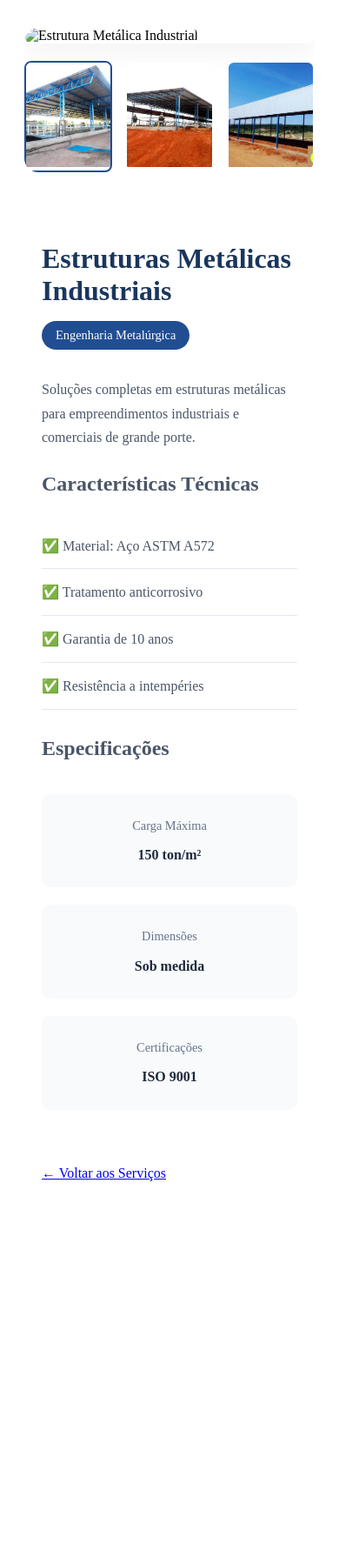
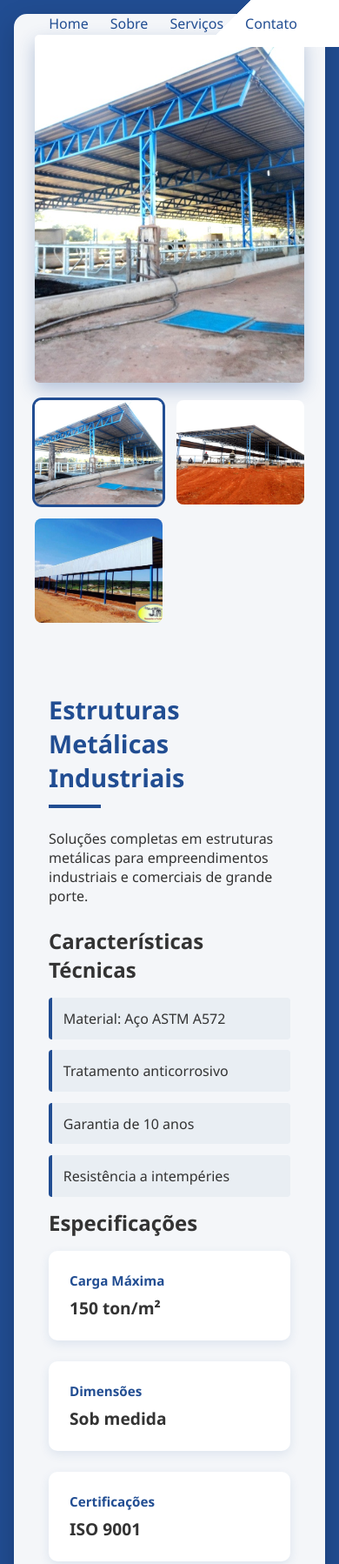
Before and after one commit to KevinARCamargo/TesteSites, a plain HTML site: page paginas/estruturasMetalicas.html in a window 390 px wide. Shown: the top 1798 px of the page at 87% size. Before the commit the page ends 1410 px from the top, so only its background shows below. Drawn offline with Linux system fonts and the light colour scheme.

Commit message:
Add files via upload

```diff
--- a/css/paginas.css
+++ b/css/paginas.css
@@ -1,207 +1,273 @@
-/* Estilos da Página de Produto */
-.product-container {
-    max-width: 1200px;
-    margin: 4rem auto;
-    padding: 0 20px;
-    display: grid;
-    gap: 40px;
-    grid-template-columns: 1fr 1fr;
+/* CSS DA PÁGINA DE PRODUTO - VERSÃO APRIMORADA */
+/* Mantendo a identidade visual do site principal */
+
+/* Herdando estilos principais */
+@import url('../css/style.css'); /* Ajuste o caminho conforme necessário */
+
+/* Configuração Específica da Página */
+body {
+    background: #214D92;
 }
 
-.product-gallery {
+header {
+    background: linear-gradient(135deg, rgba(255, 255, 255, 0) 65%, white 50%);
+    position: fixed;
+    top: 0px;
+    width: 100%;
+    z-index: 1000;
+}
+
+nav {
+    display: flex;
+    justify-content: flex-end;
+    align-items: center;
+    padding: 1rem 3rem;
+}
+
+nav ul {
+    list-style: none;
+    display: flex;
+    gap: 25px;
+    margin: 0;
+    padding: 0;
+}
+
+nav ul li {
+    display: inline;
+}
+
+nav ul li a {
+    color: #214D92;
+    text-decoration: none;
+    font-weight: 500;
+    font-size: 1rem;
+    transition: color 0.3s ease;
+}
+
+nav ul li a:hover {
+    color: #5387EC;
+}
+
+/* Layout do Container Principal */
+.product-container {
+    display: grid;
+    grid-template-columns: 1fr 1fr;
+    gap: 4rem;
+    padding: 4rem;
+    align-items: start;
+    max-width: 1300px;
+    margin: 15vh 5vw;
+    background: rgba(255, 255, 255, 0.95);
+    border-radius: 5px;
+    box-shadow: 0 10px 30px rgba(0, 0, 0, 0.2);
     position: relative;
-    border-radius: 16px;
     overflow: hidden;
 }
 
+/* Container da Galeria */
+.gallery-container {
+    position: sticky;
+    top: 120px;
+    display: flex;
+    flex-direction: column;
+    gap: 1.5rem;
+}
+
+/* Galeria de Imagens */
 .main-image {
-    background: #fff;
-    border-radius: 16px;
-    box-shadow: 0 6px 30px rgba(0, 0, 0, 0.08);
-    cursor: zoom-in;
+    height: 400px;
+    border-radius: 5px;
+    overflow: hidden;
+    background: #f5f5f5;
+    box-shadow: 0 8px 20px rgba(33, 77, 146, 0.3);
+    transition: transform 0.3s ease;
+    margin-bottom: 20px;
+}
+
+.main-image:hover {
+    transform: translateY(-5px);
 }
 
 .main-image img {
     width: 100%;
-    height: 500px;
+    height: 100%;
     object-fit: cover;
-    border-radius: 16px;
     transition: transform 0.3s ease;
-}
-
-.main-image:hover img {
-    transform: scale(1.02);
 }
 
 .thumbnails {
     display: grid;
     grid-template-columns: repeat(3, 1fr);
-    gap: 15px;
-    margin-top: 20px;
+    gap: 1rem;
 }
 
 .thumbnail {
+    height: 120px;
     border-radius: 8px;
     overflow: hidden;
     cursor: pointer;
     transition: all 0.3s ease;
-    border: 2px solid transparent;
-}
-
-.thumbnail.active {
-    border-color: #214D92;
+    position: relative;
 }
 
 .thumbnail img {
     width: 100%;
-    height: 120px;
+    height: 100%;
     object-fit: cover;
 }
 
+.thumbnail.active {
+    box-shadow: 0 0 0 3px #214D92;
+}
+
+.thumbnail:hover {
+    transform: scale(1.05);
+    box-shadow: 0 4px 15px rgba(33, 77, 146, 0.2);
+}
+
+/* Detalhes do Produto */
 .product-details {
-    padding: 20px;
+    padding: 1rem;
+    position: sticky;
+    top: 120px;
+    height: fit-content;
 }
 
 .product-details h1 {
-    font-size: 2.5rem;
-    color: #1a365d;
+    font-size: 2.8rem;
+    color: #214D92;
+    margin-bottom: 1.5rem;
+    position: relative;
+    padding-bottom: 1rem;
+}
+
+.product-details h1::after {
+    content: '';
+    position: absolute;
+    bottom: 0;
+    left: 0;
+    width: 60px;
+    height: 4px;
+    background: #214D92;
+}
+
+.product-description p {
+    margin-bottom: 1.5rem;
+}
+
+.product-description h2 {
     margin-bottom: 1rem;
 }
 
-.product-meta {
+.features-list li {
+    padding: 0.8rem;
+    background: rgba(33, 77, 146, 0.05);
+    margin-bottom: 0.8rem;
+    border-left: 4px solid #214D92;
+    border-radius: 4px;
     display: flex;
-    justify-content: space-between;
     align-items: center;
-    margin-bottom: 2rem;
-}
-
-.product-category {
-    background: #214D92;
-    color: white;
-    padding: 0.5rem 1rem;
-    border-radius: 20px;
-    font-size: 0.9rem;
-}
-
-.rating {
-    color: #f59e0b;
-    font-size: 1.2rem;
-}
-
-.product-description {
-    line-height: 1.7;
-    color: #4a5568;
-}
-
-.features-list {
-    list-style: none;
-    padding: 0;
-    margin: 1.5rem 0;
-}
-
-.features-list li {
-    padding: 0.8rem 0;
-    border-bottom: 1px solid #e2e8f0;
+    gap: 0.8rem;
 }
 
 .specs-grid {
     display: grid;
-    grid-template-columns: repeat(auto-fit, minmax(150px, 1fr));
-    gap: 20px;
-    margin: 2rem 0;
+    grid-template-columns: repeat(auto-fit, minmax(180px, 1fr));
+    gap: 1.5rem;
+    margin: 1rem 0;
 }
 
 .spec-item {
-    text-align: center;
+    background: white;
     padding: 1.5rem;
-    background: #f8fafc;
     border-radius: 10px;
+    box-shadow: 0 4px 12px rgba(33, 77, 146, 0.1);
+    transition: transform 0.3s ease;
+}
+
+.spec-item:hover {
+    transform: translateY(-5px);
 }
 
 .spec-title {
+    color: #214D92;
+    font-weight: 600;
+    font-size: 0.95rem;
     display: block;
-    color: #64748b;
-    font-size: 0.9rem;
     margin-bottom: 0.5rem;
 }
 
 .spec-value {
-    font-weight: 600;
-    color: #1e293b;
+    font-size: 1.2rem;
+    color: #333;
+    font-weight: bold;
 }
 
-/* Lightbox */
+/* Botão Aprimorado */
+.back-button {
+    display: inline-flex;
+    align-items: center;
+    gap: 0.5rem;
+    padding: 1rem 2rem;
+    background: #214D92;
+    border: 2px solid transparent;
+}
+
+.back-button:hover {
+    background: white;
+    color: #214D92;
+    border-color: #214D92;
+}
+
+/* Lightbox Premium */
 .lightbox {
-    display: none;
-    position: fixed;
-    z-index: 1000;
-    left: 0;
-    top: 0;
-    width: 100%;
-    height: 100%;
-    background: rgba(0, 0, 0, 0.9);
-    justify-content: center;
-    align-items: center;
+    background: rgba(0, 0, 0, 0.95);
 }
 
 .lightbox-content {
-    max-width: 90%;
-    max-height: 90%;
-    border-radius: 8px;
-}
-
-.close-btn {
-    position: absolute;
-    top: 20px;
-    right: 30px;
-    color: white;
-    font-size: 40px;
-    cursor: pointer;
-}
-
-.nav-btn {
-    position: absolute;
-    top: 50%;
-    transform: translateY(-50%);
-    background: rgba(255, 255, 255, 0.2);
-    color: white;
-    border: none;
-    padding: 15px;
-    cursor: pointer;
-    border-radius: 50%;
-    transition: background 0.3s ease;
-}
-
-.nav-btn:hover {
-    background: rgba(255, 255, 255, 0.4);
-}
-
-.prev-btn { left: 30px; }
-.next-btn { right: 30px; }
-
-.back-button {
-    margin-top: 2rem;
-    display: inline-flex;
-    align-items: center;
-    gap: 0.5rem;
+    border: 2px solid white;
+    border-radius: 10px;
+    box-shadow: 0 0 30px rgba(33, 77, 146, 0.3);
 }
 
 /* Responsividade */
-@media (max-width: 768px) {
+@media (max-width: 992px) {
     .product-container {
         grid-template-columns: 1fr;
-        margin: 2rem auto;
+        margin: 1rem;
+        padding: 2rem;
     }
 
-    .main-image img {
-        height: 300px;
+    .gallery-container {
+        position: static;
     }
 
-    .thumbnails {
-        grid-template-columns: repeat(auto-fit, minmax(100px, 1fr));
+    .product-details {
+        position: static;
     }
 
     .product-details h1 {
-        font-size: 2rem;
+        font-size: 2.2rem;
     }
 }
+
+@media (max-width: 768px) {
+    .thumbnails {
+        grid-template-columns: repeat(2, 1fr);
+    }
+
+    .product-details h1 {
+        font-size: 1.8rem;
+    }
+}
+
+@media (max-width: 480px) {
+    .product-container {
+        padding: 1.5rem;
+        border-radius: 15px;
+    }
+
+    .specs-grid {
+        grid-template-columns: 1fr;
+    }
+}
--- a/css/style.css
+++ b/css/style.css
@@ -418,7 +418,6 @@ nav ul li a:hover {
     background: #fff;
     border-radius: 8px;
     box-shadow: 0 2px 10px rgba(0,0,0,0.1);
-    padding: 20px;
     box-sizing: border-box; /* Adicionado para incluir padding no cálculo de largura */
 }
 
@@ -426,6 +425,7 @@ nav ul li a:hover {
     display: flex;
     width: 300%; /* Mantém 300% para 3 slides */
     transition: transform 0.5s ease-in-out;
+
 }
 
 .clientes-carousel-slide {
@@ -437,10 +437,15 @@ nav ul li a:hover {
 }
 
 .clientes-carousel-slide img {
-    width: 16%; /* Reduzido para 28% para acomodar melhor */
-    height: 55%;
+    max-width: 20%;
+    max-height: 50%;/* Reduzido para 28% para acomodar melhor */
     display: block;
     transition: filter 0.3s ease;
+}
+
+#logo-copasa{
+    background-color: #214D92;
+    padding: 10px;
 }
   .clientes-carousel-slide img:hover {
     filter: grayscale(0%);
--- a/paginas/estruturasMetalicas.html
+++ b/paginas/estruturasMetalicas.html
@@ -7,44 +7,50 @@
   <link rel="stylesheet" href="../css/paginas.css">
 </head>
 <body>
+  <header>
+    <nav>
+      <ul>
+        <li><a href="../index.html#home">Home</a></li>
+        <li><a href="../index.html#about">Sobre</a></li>
+        <li><a href="../index.html#services">Serviços</a></li>
+        <li><a href="../index.html#contact">Contato</a></li>
+      </ul>
+    </nav>
+  </header>
+
   <main class="product-container">
-        <!-- Galeria de Imagens -->
+    <!-- Lado Esquerdo: Galeria de Imagens -->
     <div class="product-gallery">
       <!-- Imagem Principal -->
       <div class="main-image">
-                <img src="imagens/produto-principal.jpg" alt="Estrutura Metálica Industrial" id="mainImage">
+        <img src="../imagens/estruturasMetalicas.jpg" alt="Estrutura Metálica Industrial" id="mainImage">
       </div>
-
       <!-- Thumbnails -->
       <div class="thumbnails">
-                <div class="thumbnail active" onclick="changeImage('imagens/produto-principal.jpg')">
+        <div class="thumbnail active" onclick="changeImage('imagens/produto-principal.jpg', this)">
           <img src="../imagens/estruturasMetalicas.jpg" alt="Vista frontal">
         </div>
-                <div class="thumbnail" onclick="changeImage('imagens/produto-thumb2.jpg')">
-                    <img src="../imagens/estrutura1.jpg" alt="Detalhes estrutura">
+        <div class="thumbnail" onclick="changeImage('imagens/produto-thumb2.jpg', this)">
+          <img src="../imagens/estrutura1.jpg" alt="Detalhes da estrutura">
         </div>
-                <div class="thumbnail" onclick="changeImage('imagens/produto-thumb3.jpg')">
+        <div class="thumbnail" onclick="changeImage('imagens/produto-thumb3.jpg', this)">
           <img src="../imagens/estrutura2.jpg" alt="Instalação">
         </div>
       </div>
     </div>
 
-        <!-- Detalhes do Produto -->
+    <!-- Lado Direito: Detalhes do Produto -->
     <div class="product-details">
       <h1>Estruturas Metálicas Industriais</h1>
-            <div class="product-meta">
-                <span class="product-category">Engenharia Metalúrgica</span>
-            </div>
-
       <div class="product-description">
         <p>Soluções completas em estruturas metálicas para empreendimentos industriais e comerciais de grande porte.</p>
 
         <h2>Características Técnicas</h2>
         <ul class="features-list">
-                    <li>✅ Material: Aço ASTM A572</li>
-                    <li>✅ Tratamento anticorrosivo</li>
-                    <li>✅ Garantia de 10 anos</li>
-                    <li>✅ Resistência a intempéries</li>
+          <li>Material: Aço ASTM A572</li>
+          <li>Tratamento anticorrosivo</li>
+          <li>Garantia de 10 anos</li>
+          <li>Resistência a intempéries</li>
         </ul>
 
         <h2>Especificações</h2>
@@ -64,17 +70,7 @@
         </div>
       </div>
 
-            <a href="servicos.html" class="btn back-button">← Voltar aos Serviços</a>
-        </div>
-
-        <!-- Lightbox -->
-        <div class="lightbox" id="imageLightbox">
-            <span class="close-btn" onclick="closeLightbox()">&times;</span>
-            <img class="lightbox-content" id="lightboxImage">
-            <div class="lightbox-nav">
-                <button class="nav-btn prev-btn" onclick="navigate(-1)">&#10094;</button>
-                <button class="nav-btn next-btn" onclick="navigate(1)">&#10095;</button>
-            </div>
+      <a href="../index.html#services" class="btn back-button">← Voltar aos Serviços</a>
     </div>
   </main>
 
```
Also changed, not shown: index.html (+11 -10 lines), script/paginas.js (+6 -88 lines), imagens/logo-copasa.png (added), imagens/logo1_caboverde.svg (added), imagens/logo_sanmariana.png (added). Lines whose indentation alone changed are shown as unchanged.
